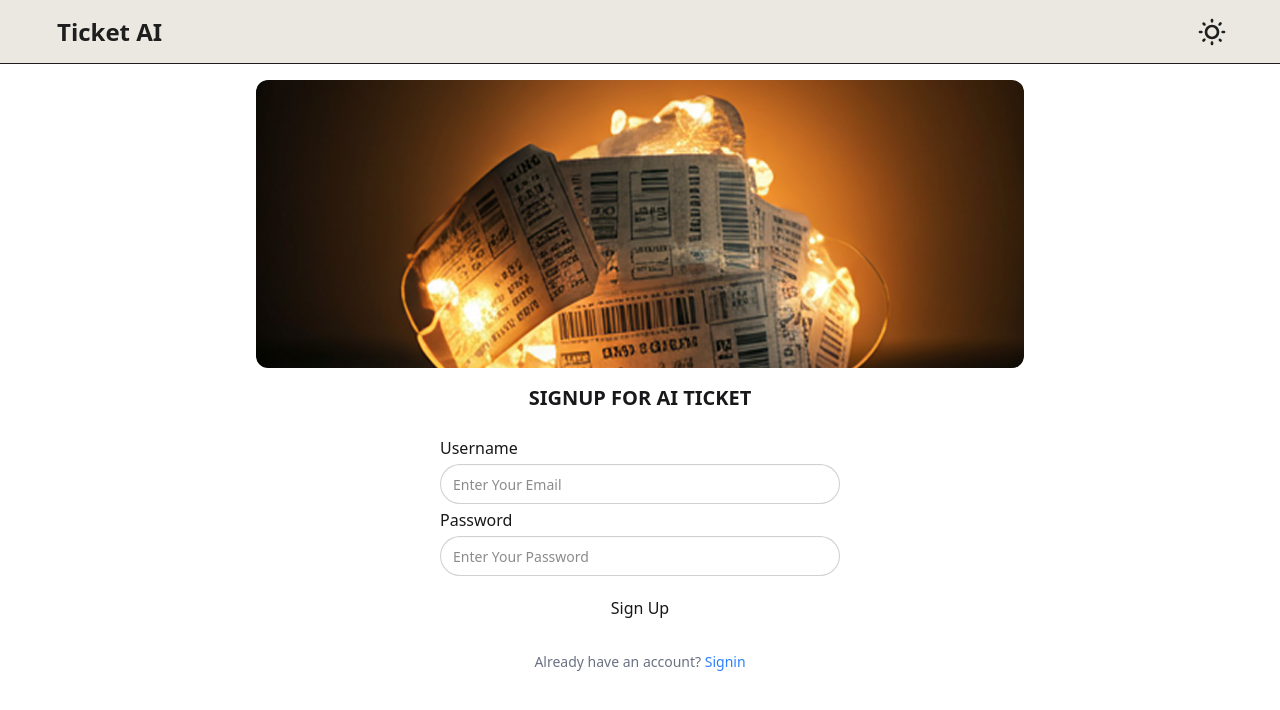
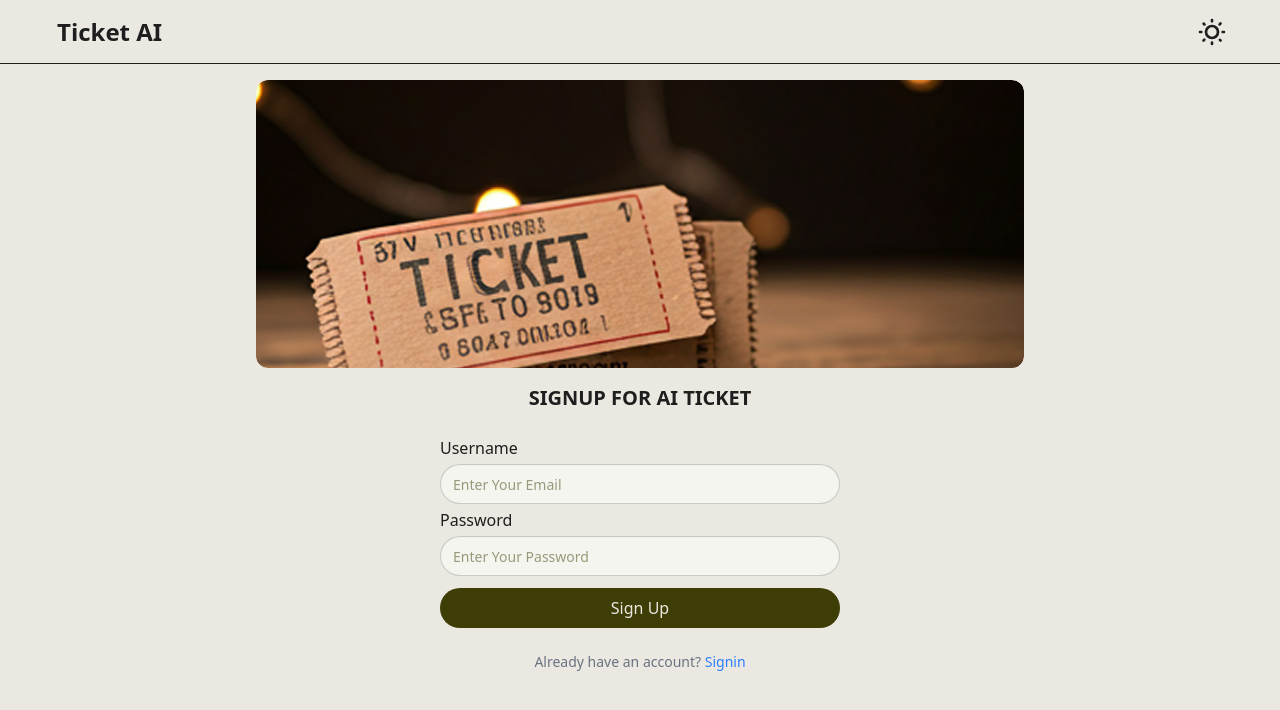
Before and after one commit to ikeshav26/ai-ticket-agent, a Next.js app: page /signup in a window 1280 px wide. Shown: the top 710 px of the page. Built offline with nearby package versions, Linux system fonts and the light colour scheme; no server answers.

Commit message:
Fix Theme not consistent bug

```diff
--- a/src/app/layout.tsx
+++ b/src/app/layout.tsx
@@ -2,6 +2,7 @@ import type { Metadata } from "next";
 import { Geist, Geist_Mono } from "next/font/google";
 import "./globals.css";
 import SessionProviderWrapper from "@/components/sessionProvider";
+import { ThemeProvider } from "@/components/themeProvider";
 import Navbar from "@/components/myComponents/Navbar";
 import { Toaster } from "react-hot-toast";
 
@@ -31,9 +32,11 @@ export default function RootLayout({
         className={`${geistSans.variable} ${geistMono.variable} antialiased`}
       >
         <SessionProviderWrapper>
-          <Navbar />
-           <Toaster position="top-right" />
-          {children}
+          <ThemeProvider>
+            <Navbar />
+            <Toaster position="top-right" />
+            {children}
+          </ThemeProvider>
         </SessionProviderWrapper>
       </body>
     </html>
--- a/src/components/myComponents/Navbar.tsx
+++ b/src/components/myComponents/Navbar.tsx
@@ -5,11 +5,12 @@ import { useRouter } from "next/navigation";
 import { useSession, signOut } from "next-auth/react";
 import { useEffect, useState } from "react";
 import toast from "react-hot-toast";
+import { useTheme } from "@/components/themeProvider";
 
 export default function Navbar() {
   const { data: session, status } = useSession();
-  const [theme, settheme] = useState("light");
   const router = useRouter();
+  const { theme, setTheme } = useTheme();
 
   const logout = async () => {
     await signOut({ redirect: false });
@@ -23,26 +24,12 @@ export default function Navbar() {
 
   const user = session?.user;
 
-
   //applying theme to all data
-  document.querySelector("body")?.setAttribute("data-theme", theme);
-  // Save the theme to localStorage
-  localStorage.setItem("theme", theme);
-
-  //theme handler for complete data
-  const handlethemeChange = (e: React.ChangeEvent<HTMLInputElement>) => {
-    const isChecked = e.target.checked;
-    if (isChecked) {
-      settheme("dark")
-    } else {
-      settheme("light")
-    }
-  }
-
-
 
   return (
-    <div className={`navbar fixed top-0 px-6 md:px-8 lg:px-10 border-b-[0.3px] z-999 ${theme=="light"?"border-[#1e1e1e]":"border-[#eae8e1]"} theme-${theme}`}>
+    <div
+      className={`navbar fixed top-0 px-6 md:px-8 lg:px-10 border-b-[0.3px] z-999 ${theme == "light" ? "border-[#1e1e1e]" : "border-[#eae8e1]"} theme-${theme}`}
+    >
       <div className="flex-1">
         <Link href="/" className="btn btn-ghost text-xl md:text-2xl font-bold">
           Ticket AI
@@ -56,32 +43,34 @@ export default function Navbar() {
               type="checkbox"
               className="theme-controller"
               checked={theme === "dark"}
-              onChange={handlethemeChange}
+              onChange={() => {
+                const newTheme = theme === "dark" ? "light" : "dark";
+                setTheme(newTheme);
+              }}
             />
 
             {/* sun icon */}
             <svg
               className="swap-off h-8 w-8 fill-current"
               xmlns="http://www.w3.org/2000/svg"
-              viewBox="0 0 24 24">
-              <path
-                d="M5.64,17l-.71.71a1,1,0,0,0,0,1.41,1,1,0,0,0,1.41,0l.71-.71A1,1,0,0,0,5.64,17ZM5,12a1,1,0,0,0-1-1H3a1,1,0,0,0,0,2H4A1,1,0,0,0,5,12Zm7-7a1,1,0,0,0,1-1V3a1,1,0,0,0-2,0V4A1,1,0,0,0,12,5ZM5.64,7.05a1,1,0,0,0,.7.29,1,1,0,0,0,.71-.29,1,1,0,0,0,0-1.41l-.71-.71A1,1,0,0,0,4.93,6.34Zm12,.29a1,1,0,0,0,.7-.29l.71-.71a1,1,0,1,0-1.41-1.41L17,5.64a1,1,0,0,0,0,1.41A1,1,0,0,0,17.66,7.34ZM21,11H20a1,1,0,0,0,0,2h1a1,1,0,0,0,0-2Zm-9,8a1,1,0,0,0-1,1v1a1,1,0,0,0,2,0V20A1,1,0,0,0,12,19ZM18.36,17A1,1,0,0,0,17,18.36l.71.71a1,1,0,0,0,1.41,0,1,1,0,0,0,0-1.41ZM12,6.5A5.5,5.5,0,1,0,17.5,12,5.51,5.51,0,0,0,12,6.5Zm0,9A3.5,3.5,0,1,1,15.5,12,3.5,3.5,0,0,1,12,15.5Z" />
+              viewBox="0 0 24 24"
+            >
+              <path d="M5.64,17l-.71.71a1,1,0,0,0,0,1.41,1,1,0,0,0,1.41,0l.71-.71A1,1,0,0,0,5.64,17ZM5,12a1,1,0,0,0-1-1H3a1,1,0,0,0,0,2H4A1,1,0,0,0,5,12Zm7-7a1,1,0,0,0,1-1V3a1,1,0,0,0-2,0V4A1,1,0,0,0,12,5ZM5.64,7.05a1,1,0,0,0,.7.29,1,1,0,0,0,.71-.29,1,1,0,0,0,0-1.41l-.71-.71A1,1,0,0,0,4.93,6.34Zm12,.29a1,1,0,0,0,.7-.29l.71-.71a1,1,0,1,0-1.41-1.41L17,5.64a1,1,0,0,0,0,1.41A1,1,0,0,0,17.66,7.34ZM21,11H20a1,1,0,0,0,0,2h1a1,1,0,0,0,0-2Zm-9,8a1,1,0,0,0-1,1v1a1,1,0,0,0,2,0V20A1,1,0,0,0,12,19ZM18.36,17A1,1,0,0,0,17,18.36l.71.71a1,1,0,0,0,1.41,0,1,1,0,0,0,0-1.41ZM12,6.5A5.5,5.5,0,1,0,17.5,12,5.51,5.51,0,0,0,12,6.5Zm0,9A3.5,3.5,0,1,1,15.5,12,3.5,3.5,0,0,1,12,15.5Z" />
             </svg>
 
             {/* moon icon */}
             <svg
               className="swap-on h-8 w-8 fill-current"
               xmlns="http://www.w3.org/2000/svg"
-              viewBox="0 0 24 24">
-              <path
-                d="M21.64,13a1,1,0,0,0-1.05-.14,8.05,8.05,0,0,1-3.37.73A8.15,8.15,0,0,1,9.08,5.49a8.59,8.59,0,0,1,.25-2A1,1,0,0,0,8,2.36,10.14,10.14,0,1,0,22,14.05,1,1,0,0,0,21.64,13Zm-9.5,6.69A8.14,8.14,0,0,1,7.08,5.22v.27A10.15,10.15,0,0,0,17.22,15.63a9.79,9.79,0,0,0,2.1-.22A8.11,8.11,0,0,1,12.14,19.73Z" />
+              viewBox="0 0 24 24"
+            >
+              <path d="M21.64,13a1,1,0,0,0-1.05-.14,8.05,8.05,0,0,1-3.37.73A8.15,8.15,0,0,1,9.08,5.49a8.59,8.59,0,0,1,.25-2A1,1,0,0,0,8,2.36,10.14,10.14,0,1,0,22,14.05,1,1,0,0,0,21.64,13Zm-9.5,6.69A8.14,8.14,0,0,1,7.08,5.22v.27A10.15,10.15,0,0,0,17.22,15.63a9.79,9.79,0,0,0,2.1-.22A8.11,8.11,0,0,1,12.14,19.73Z" />
             </svg>
           </label>
         </div>
         <div>
           {!user ? (
-          <>
-          </>
+            <></>
           ) : (
             <div className="flex items-center justify-center gap-2 md:gap-4">
               {user.role === "admin" && (
@@ -89,7 +78,10 @@ export default function Navbar() {
                   Admin
                 </Link>
               )}
-            <button onClick={logout} className="btn btn-sm bg-[#904E4E] text-[#eae8e1]">
+              <button
+                onClick={logout}
+                className="btn btn-sm bg-[#904E4E] text-[#eae8e1]"
+              >
                 Logout
               </button>
             </div>
--- a/src/components/myComponents/Signin.tsx
+++ b/src/components/myComponents/Signin.tsx
@@ -6,6 +6,7 @@ import { signIn } from "next-auth/react";
 import axios from "axios";
 import Link from "next/link";
 import toast from "react-hot-toast";
+import Image from "next/image";
 
 export default function LoginPage() {
   const [form, setForm] = useState({ email: "", password: "" });
@@ -51,33 +52,69 @@ export default function LoginPage() {
       <div className="flex flex-col gap-6  justify-center items-center">
         <div className="flex flex-col items-center justify-center">
           <div className="bg-cover h-[36vh] w-[80vw] lg:w-[60vw] rounded-xl overflow-hidden flex items-center justify-center">
-            <img src="/ticket1.png" alt="Ticket" className="w-full h-full no-repeat bg-cover" />
+            <div className="relative h-[36vh] w-[80vw] lg:w-[60vw] rounded-xl overflow-hidden">
+              <Image
+                src="/ticket1.png"
+                alt="Ticket"
+                fill
+                className="object-cover"
+              />
+            </div>
           </div>
-          <p className="text-xl mt-2 font-semibold uppercase">Welcome back !!</p>
+          <p className="text-xl mt-2 font-semibold uppercase">
+            Welcome back !!
+          </p>
         </div>
         <div className=" flex flex-col gap-2 md:gap-4 lg:gap-6 items-center justify-center">
           <form onSubmit={handleLogin}>
             <div>
               <p>Username</p>
               <fieldset className="fieldset">
-                <input type="email" name="email" value={form.email} onChange={handleChange} required className="input w-60 md:w-80 lg:w-100 rounded-full focus:outline-none" placeholder="Enter Your Email" />
+                <input
+                  type="email"
+                  name="email"
+                  value={form.email}
+                  onChange={handleChange}
+                  required
+                  className="input w-60 md:w-80 lg:w-100 rounded-full focus:outline-none"
+                  placeholder="Enter Your Email"
+                />
               </fieldset>
             </div>
 
             <div>
               <p>Password</p>
               <fieldset className="fieldset">
-                <input type="password" name="password" value={form.password} onChange={handleChange} required className="input w-60 md:w-80 lg:w-100 rounded-full focus:outline-none" placeholder="Enter Your Password" />
+                <input
+                  type="password"
+                  name="password"
+                  value={form.password}
+                  onChange={handleChange}
+                  required
+                  className="input w-60 md:w-80 lg:w-100 rounded-full focus:outline-none"
+                  placeholder="Enter Your Password"
+                />
               </fieldset>
             </div>
 
             <div>
-              <button type="submit" disabled={loading} className="bttn w-60 md:w-80 lg:w-100 rounded-full py-2 px-1 mt-3 md:mt-2 cursor-pointer">{loading ?"Logging in..":"Login"}</button>
+              <button
+                type="submit"
+                disabled={loading}
+                className="bttn w-60 md:w-80 lg:w-100 rounded-full py-2 px-1 mt-3 md:mt-2 cursor-pointer"
+              >
+                {loading ? "Logging in.." : "Login"}
+              </button>
             </div>
           </form>
         </div>
         <div>
-          <p className="text-sm text-gray-500">Doesn't have an account? <Link href="/signup" className="text-blue-500 hover:underline">Signup</Link></p>
+          <p className="text-sm text-gray-500">
+            Doesn't have an account?{" "}
+            <Link href="/signup" className="text-blue-500 hover:underline">
+              Signup
+            </Link>
+          </p>
         </div>
       </div>
     </div>
--- a/src/components/myComponents/Signup.tsx
+++ b/src/components/myComponents/Signup.tsx
@@ -6,8 +6,7 @@ import { signIn } from "next-auth/react";
 import axios from "axios";
 import Image from "next/image";
 import Link from "next/link";
-import  toast from "react-hot-toast"
-
+import toast from "react-hot-toast";
 
 export default function SignupPage() {
   const [form, setForm] = useState({ email: "", password: "" });
@@ -42,47 +41,82 @@ export default function SignupPage() {
       }
     } catch (err: any) {
       console.error(err);
-      toast.error(err.response?.data?.message || "Signup failed. Please try again.");
+      toast.error(
+        err.response?.data?.message || "Signup failed. Please try again."
+      );
     } finally {
       setLoading(false);
     }
   };
-
-
 
   return (
     <div className={`signupMain h-screen w-full pt-20 `}>
       <div className="flex flex-col gap-6 justify-center items-center">
         <div className="flex flex-col gap-2 items-center justify-center">
           <div className="bg-cover h-[36vh] w-[80vw] lg:w-[60vw] rounded-xl overflow-hidden flex items-center justify-center">
-            <img src="/ticket.png" alt="Ticket" className="w-full h-full no-repeat bg-cover" />
+            <div className="relative h-[36vh] w-[80vw] lg:w-[60vw] rounded-xl overflow-hidden">
+              <Image
+                src="/ticket1.png"
+                alt="Ticket"
+                fill
+                className="object-cover"
+              />
             </div>
-          <p className="text-xl mt-2 font-semibold uppercase">Signup for AI Ticket</p>
+          </div>
+          <p className="text-xl mt-2 font-semibold uppercase">
+            Signup for AI Ticket
+          </p>
         </div>
         <div className=" flex flex-col gap-2 md:gap-4 lg:gap-6 items-center justify-center">
           <form onSubmit={handleSignup}>
             <div>
               <p>Username</p>
               <fieldset className="fieldset">
-              <input type="email" name="email" value={form.email} onChange={handleChange} required className="input w-60 md:w-80 lg:w-100 rounded-full focus:outline-none" placeholder="Enter Your Email" />
+                <input
+                  type="email"
+                  name="email"
+                  value={form.email}
+                  onChange={handleChange}
+                  required
+                  className="input w-60 md:w-80 lg:w-100 rounded-full focus:outline-none"
+                  placeholder="Enter Your Email"
+                />
               </fieldset>
             </div>
 
             <div>
               <p>Password</p>
               <fieldset className="fieldset">
-              <input type="password" name="password" value={form.password} onChange={handleChange} required className="input w-60 md:w-80 lg:w-100 rounded-full focus:outline-none" placeholder="Enter Your Password" />
+                <input
+                  type="password"
+                  name="password"
+                  value={form.password}
+                  onChange={handleChange}
+                  required
+                  className="input w-60 md:w-80 lg:w-100 rounded-full focus:outline-none"
+                  placeholder="Enter Your Password"
+                />
               </fieldset>
             </div>
 
             <div>
-            <button type="submit" disabled={loading} className="bttn w-60 md:w-80 lg:w-100 rounded-full py-2 px-1 mt-3 md:mt-2 cursor-pointer">{loading?"Signing up..":"Sign Up"}</button>
+              <button
+                type="submit"
+                disabled={loading}
+                className="bttn w-60 md:w-80 lg:w-100 rounded-full py-2 px-1 mt-3 md:mt-2 cursor-pointer"
+              >
+                {loading ? "Signing up.." : "Sign Up"}
+              </button>
             </div>
-
           </form>
         </div>
         <div>
-          <p className="text-sm text-gray-500">Already have an account? <Link href="/signin" className="text-blue-500 hover:underline">Signin</Link></p>
+          <p className="text-sm text-gray-500">
+            Already have an account?{" "}
+            <Link href="/signin" className="text-blue-500 hover:underline">
+              Signin
+            </Link>
+          </p>
         </div>
       </div>
     </div>
--- /dev/null
+++ b/src/components/themeProvider.tsx
@@ -0,0 +1,58 @@
+"use client";
+
+import { createContext, useContext, useEffect, useState } from "react";
+
+type Theme = "light" | "dark" | string;
+
+interface ThemeContextType {
+  theme: Theme;
+  setTheme: (theme: Theme) => void;
+  toggleTheme: () => void;
+}
+
+const ThemeContext = createContext<ThemeContextType | undefined>(undefined);
+
+export const ThemeProvider = ({ children }: { children: React.ReactNode }) => {
+  const [theme, setThemeState] = useState<Theme>("light");
+
+  // apply theme to html tag
+  const applyTheme = (theme: Theme) => {
+    document.documentElement.setAttribute("data-theme", theme);
+  };
+
+  const setTheme = (newTheme: Theme) => {
+    setThemeState(newTheme);
+    applyTheme(newTheme);
+    localStorage.setItem("theme", newTheme);
+  };
+
+  const toggleTheme = () => {
+    setTheme(theme === "light" ? "dark" : "light");
+  };
+
+  useEffect(() => {
+    const savedTheme = localStorage.getItem("theme") as Theme;
+    if (savedTheme) {
+      setTheme(savedTheme);
+    } else {
+      // Optional: default based on system
+      const prefersDark = window.matchMedia(
+        "(prefers-color-scheme: dark)"
+      ).matches;
+      setTheme(prefersDark ? "dark" : "light");
+    }
+  }, []);
+
+  return (
+    <ThemeContext.Provider value={{ theme, setTheme, toggleTheme }}>
+      {children}
+    </ThemeContext.Provider>
+  );
+};
+
+// Custom hook
+export const useTheme = () => {
+  const context = useContext(ThemeContext);
+  if (!context) throw new Error("useTheme must be used within ThemeProvider");
+  return context;
+};
```
Lines whose indentation alone changed are shown as unchanged.
